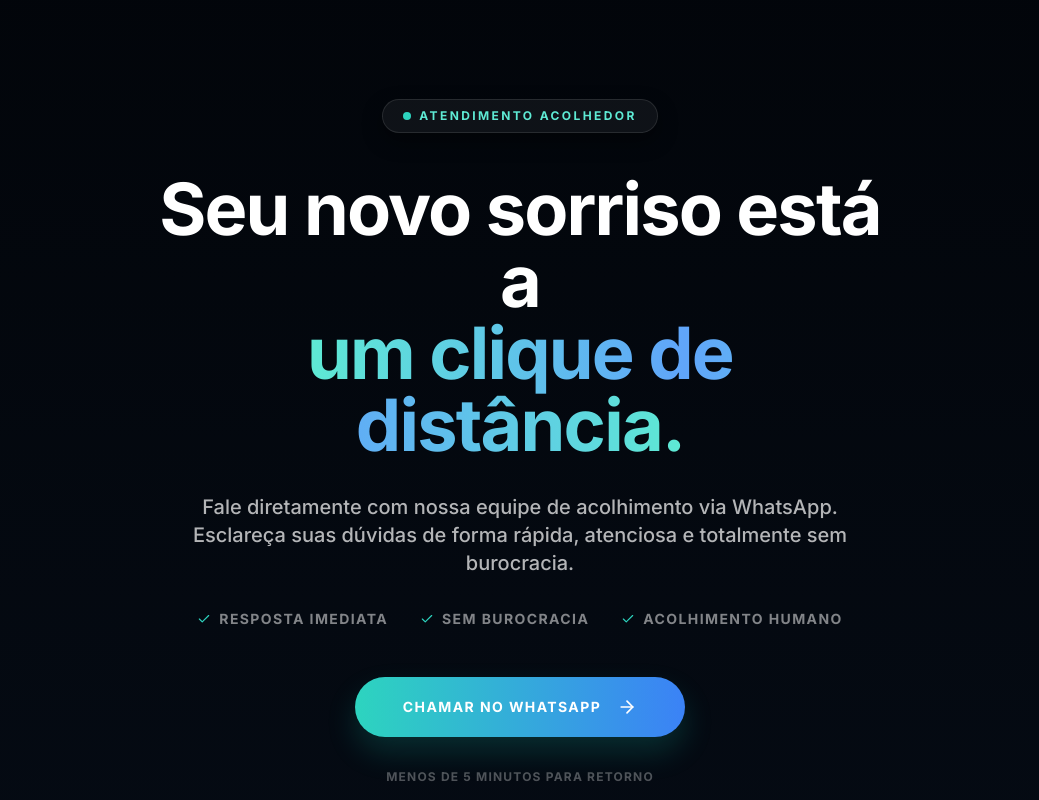
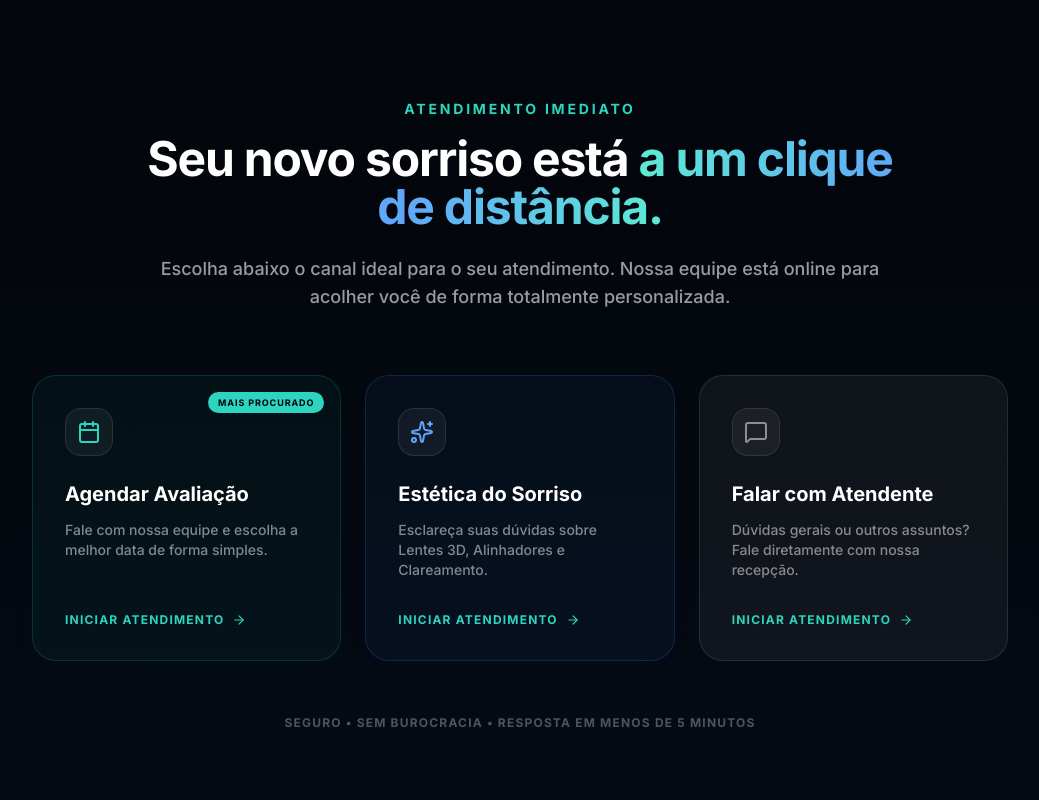
Before and after one commit to matheusetecestudo-sys/dentista, a React (Vite) app: page / in a window 1280 px wide. Shown: the part 8520-9320 px from the top of the page, without its empty margins (120-1159 px from the left). Built offline with nearby package versions, Linux system fonts and the light colour scheme.

Commit message:
design: redesign CTA section with high-utility interactive cards and perfect typography wrapping

```diff
--- a/src/components/CTA.tsx
+++ b/src/components/CTA.tsx
@@ -1,95 +1,114 @@
-import { ArrowRight, Check } from 'lucide-react';
+import { Calendar, MessageSquare, Sparkles, ArrowRight } from 'lucide-react';
 import { motion } from 'framer-motion';
 
 const CTA = () => {
+    const contactOptions = [
+        {
+            title: "Agendar Avaliação",
+            desc: "Fale com nossa equipe e escolha a melhor data de forma simples.",
+            icon: <Calendar className="w-6 h-6 text-teal-400 group-hover:scale-110 transition-transform" />,
+            message: "Olá! Gostaria de agendar uma avaliação estética na Duno.",
+            badge: "Mais procurado",
+            styles: "bg-teal-500/5 border-teal-500/20 hover:border-teal-400 hover:bg-teal-500/10 shadow-[0_15px_30px_rgba(20,184,166,0.02)]"
+        },
+        {
+            title: "Estética do Sorriso",
+            desc: "Esclareça suas dúvidas sobre Lentes 3D, Alinhadores e Clareamento.",
+            icon: <Sparkles className="w-6 h-6 text-blue-400 group-hover:scale-110 transition-transform" />,
+            message: "Olá! Gostaria de saber mais sobre as Lentes de Contato e tratamentos estéticos.",
+            styles: "bg-blue-500/5 border-blue-500/20 hover:border-blue-400 hover:bg-blue-500/10 shadow-[0_15px_30px_rgba(59,130,246,0.02)]"
+        },
+        {
+            title: "Falar com Atendente",
+            desc: "Dúvidas gerais ou outros assuntos? Fale diretamente com nossa recepção.",
+            icon: <MessageSquare className="w-6 h-6 text-white/50 group-hover:scale-110 transition-transform" />,
+            message: "Olá! Gostaria de falar com o atendimento clínico da Duno.",
+            styles: "bg-white/5 border-white/10 hover:border-white/30 hover:bg-white/10"
+        }
+    ];
+
     return (
-        <section className="bg-[#02050A] relative overflow-hidden py-24 sm:py-32 text-white text-center" id="agendar">
-            {/* Efeitos de luz e profundidade no fundo */}
+        <section className="bg-[#02050A] relative overflow-hidden py-24 sm:py-32 text-white" id="agendar">
+            {/* Efeitos de luz no fundo para sofisticação */}
             <div className="absolute inset-0 bg-gradient-to-t from-[#050B14] to-transparent pointer-events-none"></div>
+            <div className="absolute top-1/2 left-1/2 -translate-x-1/2 -translate-y-1/2 w-[300px] sm:w-[600px] h-[300px] sm:h-[600px] bg-[radial-gradient(circle_at_center,rgba(20,184,166,0.06),transparent_70%)] blur-[80px] sm:blur-[120px] -z-10"></div>
 
-            {/* Círculos de luz luxuosos e desfocados */}
-            <div className="absolute top-1/2 left-1/2 -translate-x-1/2 -translate-y-1/2 w-[300px] sm:w-[600px] h-[300px] sm:h-[600px] bg-[radial-gradient(circle_at_center,rgba(20,184,166,0.08),transparent_70%)] blur-[80px] sm:blur-[120px] -z-10"></div>
-            <div className="absolute top-1/2 left-1/2 -translate-x-1/2 -translate-y-1/2 w-[250px] sm:w-[500px] h-[250px] sm:h-[500px] bg-[radial-gradient(circle_at_center,rgba(59,130,246,0.06),transparent_70%)] blur-[80px] sm:blur-[100px] -z-10"></div>
+            <div className="container mx-auto px-6 relative z-10 max-w-5xl">
 
-            {/* Linhas decorativas sutis de grade (estética de luxo digital) */}
-            <div className="absolute inset-x-0 top-0 h-[1px] bg-gradient-to-r from-transparent via-white/10 to-transparent"></div>
-            <div className="absolute inset-x-0 bottom-0 h-[1px] bg-gradient-to-r from-transparent via-white/10 to-transparent"></div>
-
-            <div className="container mx-auto px-6 relative z-10 max-w-4xl flex flex-col items-center">
-
-                {/* Badge de Destaque elegante */}
-                <motion.div
-                    initial={{ opacity: 0, y: 15 }}
+                {/* Cabeçalho Padronizado, Compacto e Alinhado */}
+                <div className="text-center mb-16 max-w-3xl mx-auto">
+                    <motion.span
+                        initial={{ opacity: 0, y: 10 }}
                         whileInView={{ opacity: 1, y: 0 }}
                         viewport={{ once: true }}
-                    className="mb-8 sm:mb-10 inline-flex items-center gap-2 px-5 py-2 rounded-full bg-white/5 border border-white/10 shadow-[0_8px_20px_rgba(0,0,0,0.4)]"
+                        className="text-teal-400 font-bold uppercase tracking-[0.2em] text-xs sm:text-sm block"
                     >
-                    <div className="relative flex h-2 w-2">
-                        <span className="animate-ping absolute inline-flex h-full w-full rounded-full bg-teal-400 opacity-75"></span>
-                        <span className="relative inline-flex rounded-full h-2 w-2 bg-teal-400"></span>
+                        Atendimento Imediato
+                    </motion.span>
+
+                    {/* Título sem quebras forçadas de BR, evitando letras órfãs como o "a" em telas mobile */}
+                    <motion.h2
+                        initial={{ opacity: 0, y: 10 }}
+                        whileInView={{ opacity: 1, y: 0 }}
+                        viewport={{ once: true }}
+                        transition={{ delay: 0.1 }}
+                        className="text-3xl sm:text-4xl md:text-5xl font-black text-white mt-4 tracking-tight leading-tight"
+                    >
+                        Seu novo sorriso está <span className="text-transparent bg-clip-text bg-gradient-to-r from-teal-300 via-blue-400 to-teal-300">a um clique de distância.</span>
+                    </motion.h2>
+
+                    <p className="text-white/60 mt-6 text-sm sm:text-base md:text-lg font-medium leading-relaxed">
+                        Escolha abaixo o canal ideal para o seu atendimento. Nossa equipe está online para acolher você de forma totalmente personalizada.
+                    </p>
                 </div>
-                    <span className="text-[10px] sm:text-xs font-bold text-teal-300 uppercase tracking-[0.2em] font-sans">
-                        Atendimento Acolhedor
-                    </span>
-                </motion.div>
 
-                {/* Textos Centrados Impecáveis */}
-                <motion.div
+                {/* Grade de Botões Utilitários Dinâmicos (Preenchem mensagens no WhatsApp) */}
+                <div className="grid grid-cols-1 md:grid-cols-3 gap-6">
+                    {contactOptions.map((option, index) => (
+                        <motion.a
+                            key={index}
+                            href={`https://wa.me/5511992876219?text=${encodeURIComponent(option.message)}`}
+                            target="_blank"
+                            rel="noopener noreferrer"
                             initial={{ opacity: 0, y: 20 }}
                             whileInView={{ opacity: 1, y: 0 }}
                             viewport={{ once: true }}
-                    transition={{ duration: 0.6 }}
-                    className="space-y-6 sm:space-y-8 max-w-3xl"
+                            transition={{ delay: index * 0.1, duration: 0.5 }}
+                            className={`group p-8 rounded-3xl border transition-all duration-300 flex flex-col justify-between relative cursor-pointer ${option.styles}`}
                         >
-                    <h2 className="text-4xl sm:text-6xl lg:text-7xl font-black tracking-tight leading-[1.1]">
-                        Seu novo sorriso está a <br/>
-                        <span className="text-transparent bg-clip-text bg-gradient-to-r from-teal-300 via-blue-400 to-teal-300">um clique de distância.</span>
-                    </h2>
+                            {/* Badge especial se houver */}
+                            {"badge" in option && (
+                                <span className="absolute top-4 right-4 bg-teal-400 text-[#02050A] text-[9px] font-black uppercase tracking-widest px-2.5 py-1 rounded-full shadow-sm">
+                                    {option.badge}
+                                </span>
+                            )}
 
-                    <p className="text-base sm:text-xl text-white/70 leading-relaxed font-medium max-w-2xl mx-auto">
-                        Fale diretamente com nossa equipe de acolhimento via WhatsApp. Esclareça suas dúvidas de forma rápida, atenciosa e totalmente sem burocracia.
+                            <div>
+                                <div className="mb-6 w-12 h-12 rounded-2xl bg-white/5 border border-white/10 flex items-center justify-center">
+                                    {option.icon}
+                                </div>
+                                <h3 className="text-xl font-bold text-white mb-3 group-hover:text-teal-300 transition-colors">
+                                    {option.title}
+                                </h3>
+                                <p className="text-white/50 text-xs sm:text-sm font-medium leading-relaxed mb-8">
+                                    {option.desc}
                                 </p>
-                </motion.div>
+                            </div>
 
-                {/* Benefícios Rápidos sem imagem (Aumenta o Social Proof de forma minimalista) */}
-                <motion.div
-                    initial={{ opacity: 0, y: 10 }}
-                    whileInView={{ opacity: 1, y: 0 }}
-                    viewport={{ once: true }}
-                    transition={{ delay: 0.1, duration: 0.6 }}
-                    className="flex flex-wrap justify-center gap-x-8 gap-y-3 pt-8 pb-4 max-w-2xl text-xs sm:text-sm font-bold uppercase tracking-widest text-white/50"
-                >
-                    {["Resposta Imediata", "Sem Burocracia", "Acolhimento Humano"].map((text, i) => (
-                        <div key={i} className="flex items-center gap-2">
-                            <Check size={14} className="text-teal-400" />
-                            <span>{text}</span>
+                            <div className="inline-flex items-center gap-2 text-xs font-bold uppercase tracking-widest text-teal-400 group-hover:text-white transition-colors">
+                                <span>Iniciar Atendimento</span>
+                                <ArrowRight size={14} className="group-hover:translate-x-1.5 transition-transform" />
                             </div>
+                        </motion.a>
                     ))}
-                </motion.div>
+                </div>
 
-                {/* Botão de WhatsApp Premium com Micro-Animação */}
-                <motion.div
-                    initial={{ opacity: 0, y: 20 }}
-                    whileInView={{ opacity: 1, y: 0 }}
-                    viewport={{ once: true }}
-                    transition={{ delay: 0.2, duration: 0.6 }}
-                    className="pt-8 w-full flex justify-center"
-                >
-                    <a
-                        href="https://wa.me/5511992876219?text=Ol%C3%A1!%20Gostaria%20de%20agendar%20uma%20consulta."
-                        target="_blank"
-                        rel="noopener noreferrer"
-                        className="relative group overflow-hidden bg-gradient-to-r from-teal-400 to-blue-500 text-white font-black py-5 px-12 rounded-full shadow-[0_15px_30px_rgba(20,184,166,0.2)] hover:scale-105 hover:shadow-[0_20px_45px_rgba(20,184,166,0.35)] transition-all duration-300 flex items-center justify-center gap-4 w-full sm:w-auto uppercase tracking-widest text-sm"
-                    >
-                        Chamar no WhatsApp
-                        <ArrowRight size={20} className="group-hover:translate-x-2 transition-transform" />
-                    </a>
-                </motion.div>
-
-                {/* Indicador de Resposta Rápida */}
-                <span className="text-white/30 text-[10px] sm:text-xs font-bold uppercase tracking-widest mt-8 block">
-                    Menos de 5 minutos para retorno
+                {/* Linha Sutil de Confiança e Agilidade */}
+                <div className="text-center mt-12">
+                    <span className="text-white/30 text-[10px] sm:text-xs font-bold uppercase tracking-widest">
+                        Seguro • Sem burocracia • Resposta em menos de 5 minutos
                     </span>
+                </div>
 
             </div>
         </section>
```
Lines whose indentation alone changed are shown as unchanged.
